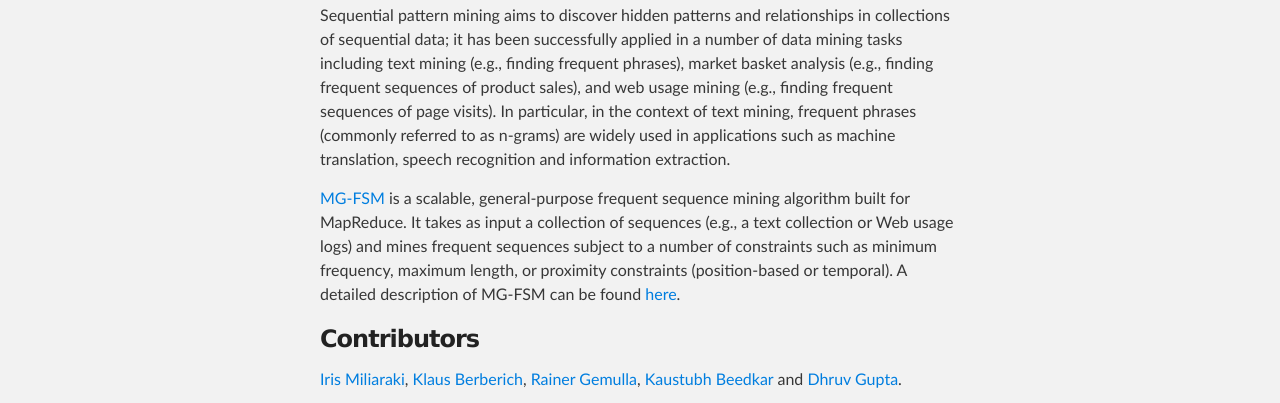
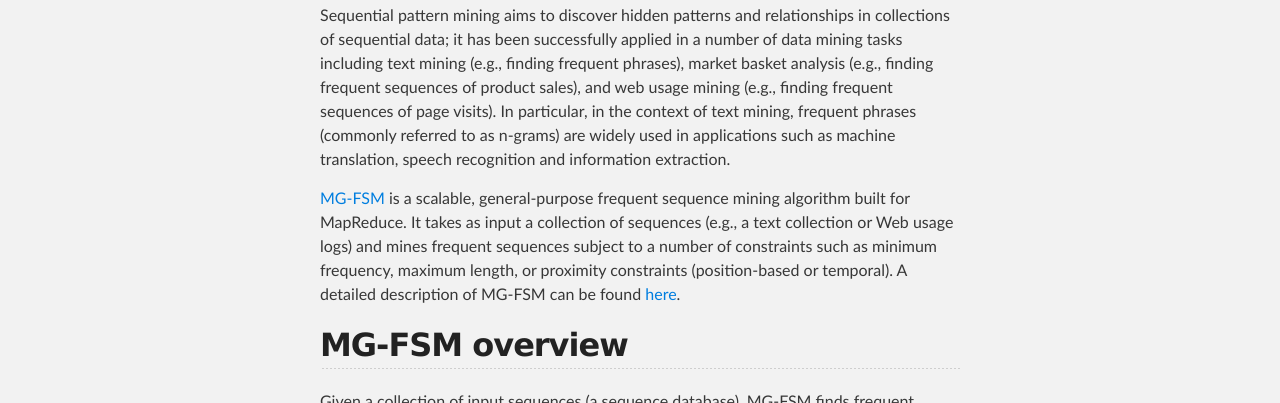
Before and after one commit to uma-pi1/mgfsm, a plain HTML site: page index.html in a window 1280 px wide. Shown: the part 389-792 px from the top of the page. Drawn offline with Linux system fonts and the light colour scheme.

```diff
--- a/index.html
+++ b/index.html
@@ -40,11 +40,6 @@
 <p>Sequential pattern mining aims to discover hidden patterns and relationships in collections of sequential data; it has been successfully applied in a number of data mining tasks including text mining (e.g., finding frequent phrases), market basket analysis (e.g., finding frequent sequences of product sales), and web usage mining (e.g., finding frequent sequences of page visits). In particular, in the context of text mining, frequent phrases (commonly referred to as n-grams) are widely used in applications such as machine translation, speech recognition and information extraction.</p>
 
 <p><a href="http://www.mpi-inf.mpg.de/departments/databases-and-information-systems/software/mg-fsm/" title="Mgfsm">MG-FSM</a> is a scalable, general-purpose frequent sequence mining algorithm built for MapReduce. It takes as input a collection of sequences (e.g., a text collection or Web usage logs) and mines frequent sequences subject to a number of constraints such as minimum frequency, maximum length, or proximity constraints (position-based or temporal). A detailed description of MG-FSM can be found <a href="http://resources.mpi-inf.mpg.de/d5/mg-fsm/mg-fsm-sigmod13.pdf" title="SIGMOD paper">here</a>.</p>
-
-<h3>
-<a id="contributors" class="anchor" href="#contributors" aria-hidden="true"><span class="octicon octicon-link"></span></a>Contributors</h3>
-
-<p><a href="http://irismili.wordpress.com/">Iris Miliaraki</a>, <a href="http://people.mpi-inf.mpg.de/%7Ekberberi/">Klaus Berberich</a>, <a href="http://dws.informatik.uni-mannheim.de/en/people/professors/prof-dr-rainer-gemulla/">Rainer Gemulla</a>, <a href="http://people.mpi-inf.mpg.de/%7Ekbeedkar/">Kaustubh Beedkar</a> and <a href="mailto:dhgupta@mpi-inf.mpg.de">Dhruv Gupta</a>.</p>
 
 <h2>
 <a id="mg-fsm-overview" class="anchor" href="#mg-fsm-overview" aria-hidden="true"><span class="octicon octicon-link"></span></a>MG-FSM overview</h2>
```
Also changed, not shown: params.json (+1 -1 lines).
